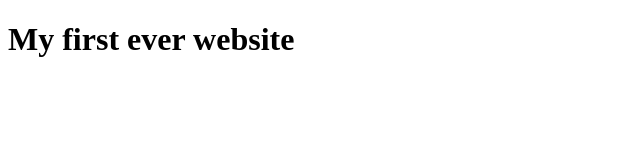
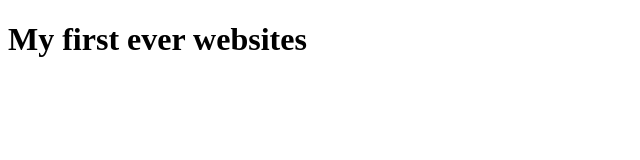
Before and after one commit to Zahidulhussen/my-first-website, a plain HTML site: page index.html in a window 1280 px wide. Shown: the full height of the page, 0-640 px from the left. Drawn offline with Linux system fonts and the light colour scheme.

Commit message:
first ever commit

```diff
--- a/index.html
+++ b/index.html
@@ -6,6 +6,6 @@
     <title>Document</title>
 </head>
 <body>
-    <h1>My first ever website</h1>
+    <h1>My first ever websites</h1>
 </body>
 </html>
```
